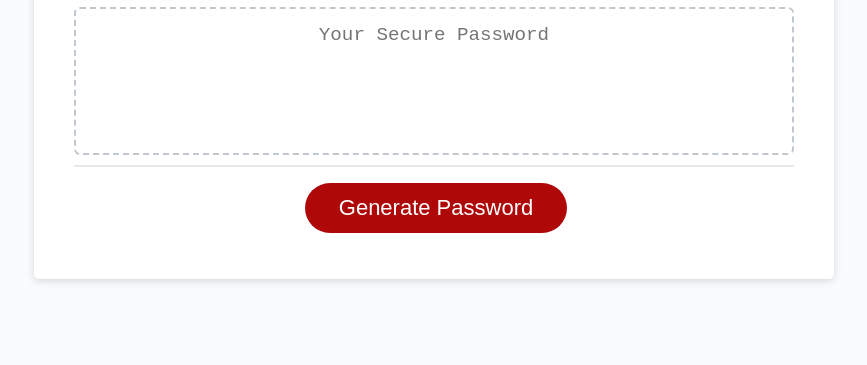
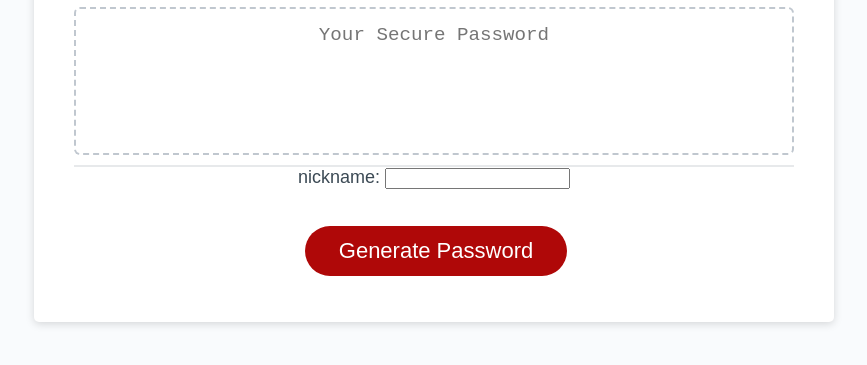
Before and after one commit to JBralic/Password-Generator, a plain HTML site: page index.html in a window 1280 px wide. Shown: the part 241-606 px from the top of the page, without its empty margins (206-1073 px from the left). Drawn offline with Linux system fonts and the light colour scheme.

Commit message:
Add 'nickname' in input field

```diff
--- a/index.html
+++ b/index.html
@@ -25,6 +25,8 @@
           ></textarea>
         </div>
         <div class="card-footer">
+          <label for="nickname">nickname:</label>
+          <input type="text" id="nickname" name="nickname"><br><br>
           <button id="generate" class="btn">Generate Password</button>
         </div>
       </div>
```
